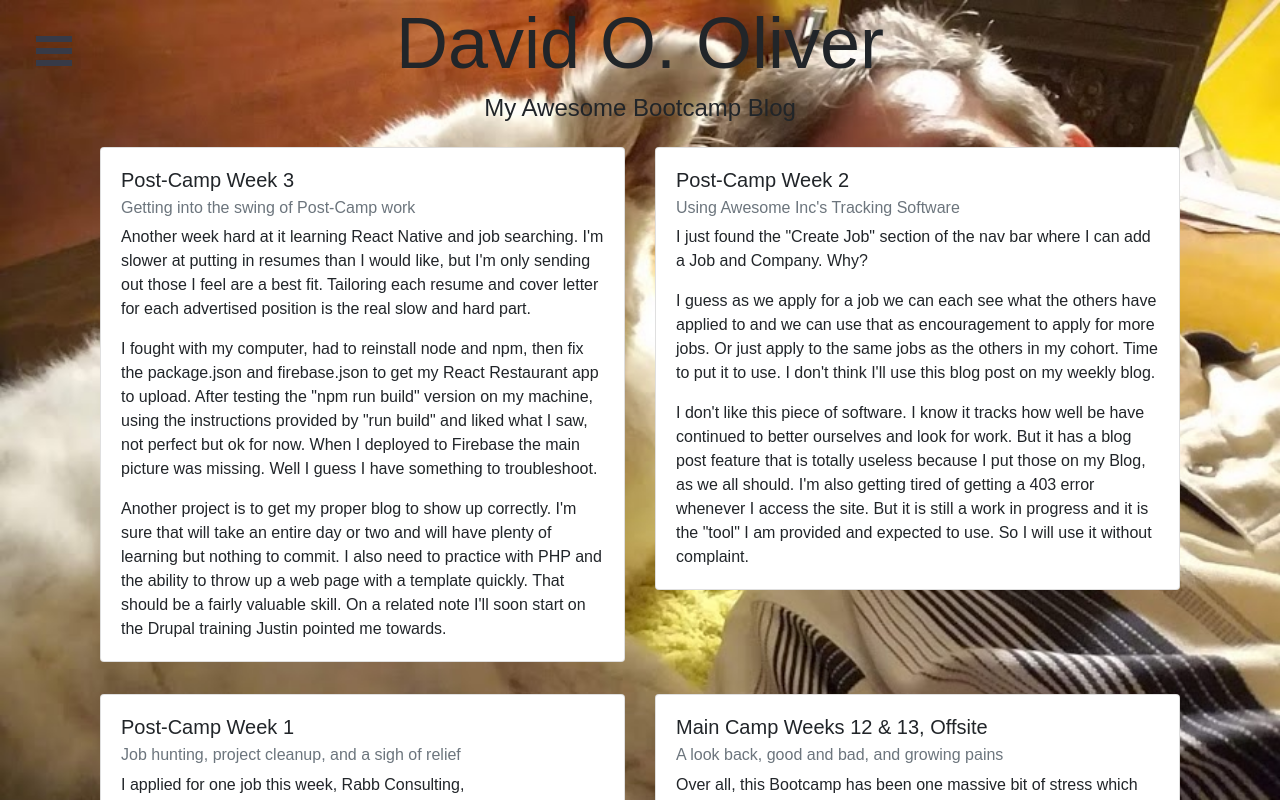
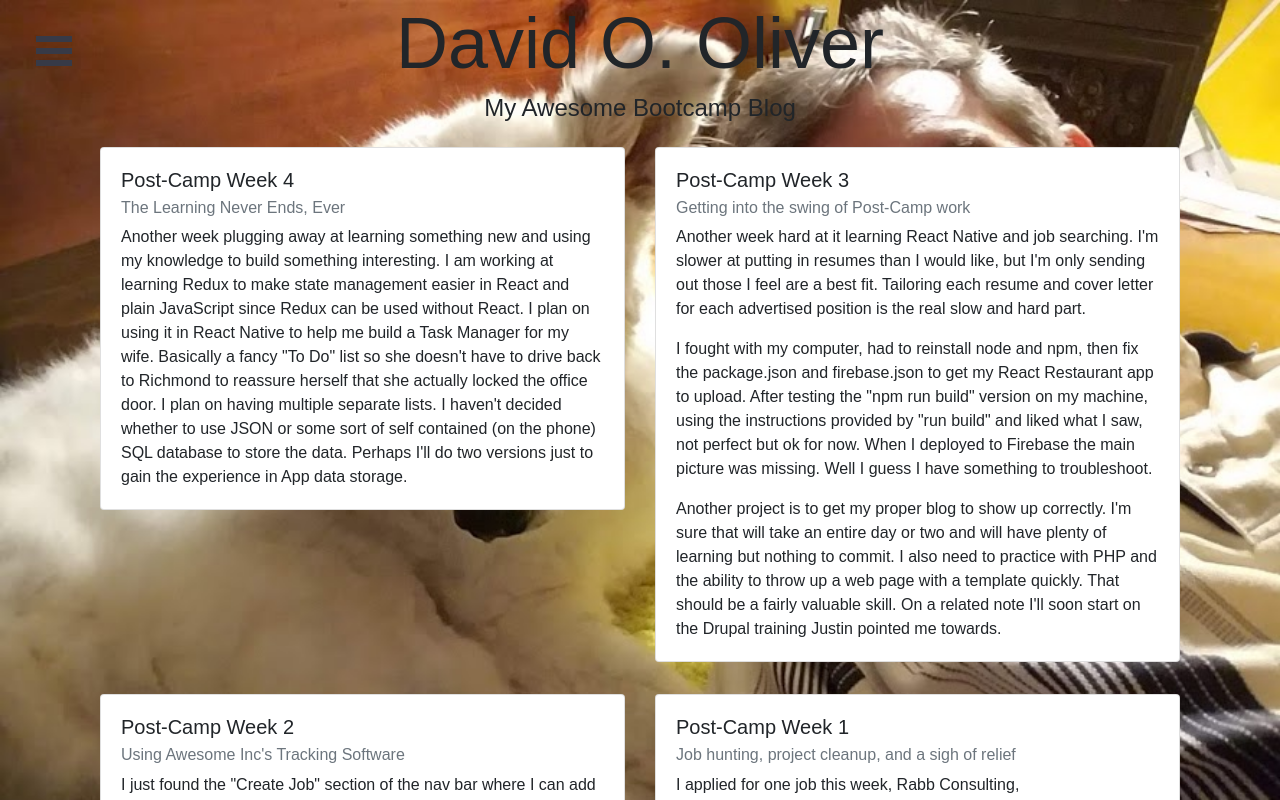
Before and after one commit to davo1984/blog-react, a React (Create React App) app: page /blog in a window 1280 px wide. Shown: the top 800 px of the page. Built offline with nearby package versions, Linux system fonts and the light colour scheme.

Commit message:
weekly blog post

```diff
--- a/src/components/postsJSON.js
+++ b/src/components/postsJSON.js
@@ -3,6 +3,13 @@ import React from "react";
 const postsJSON = (props) => {
     let posts = {
         "post": [
+            {
+                "title": "Post-Camp Week 4",
+                "subTitle": "The Learning Never Ends, Ever",
+                "paragraph": [
+                    `Another week plugging away at learning something new and using my knowledge to build something interesting. I am working at learning Redux to make state management easier in React and plain JavaScript since Redux can be used without React. I plan on using it in React Native to help me build a Task Manager for my wife. Basically a fancy "To Do" list so she doesn't have to drive back to Richmond to reassure herself that she actually locked the office door. I plan on having multiple separate lists. I haven't decided whether to use JSON or some sort of self contained (on the phone) SQL database to store the data. Perhaps I'll do two versions just to gain the experience in App data storage.`
+                ]
+            },
             {
                 "title": "Post-Camp Week 3",
                 "subTitle": "Getting into the swing of Post-Camp work",
```
